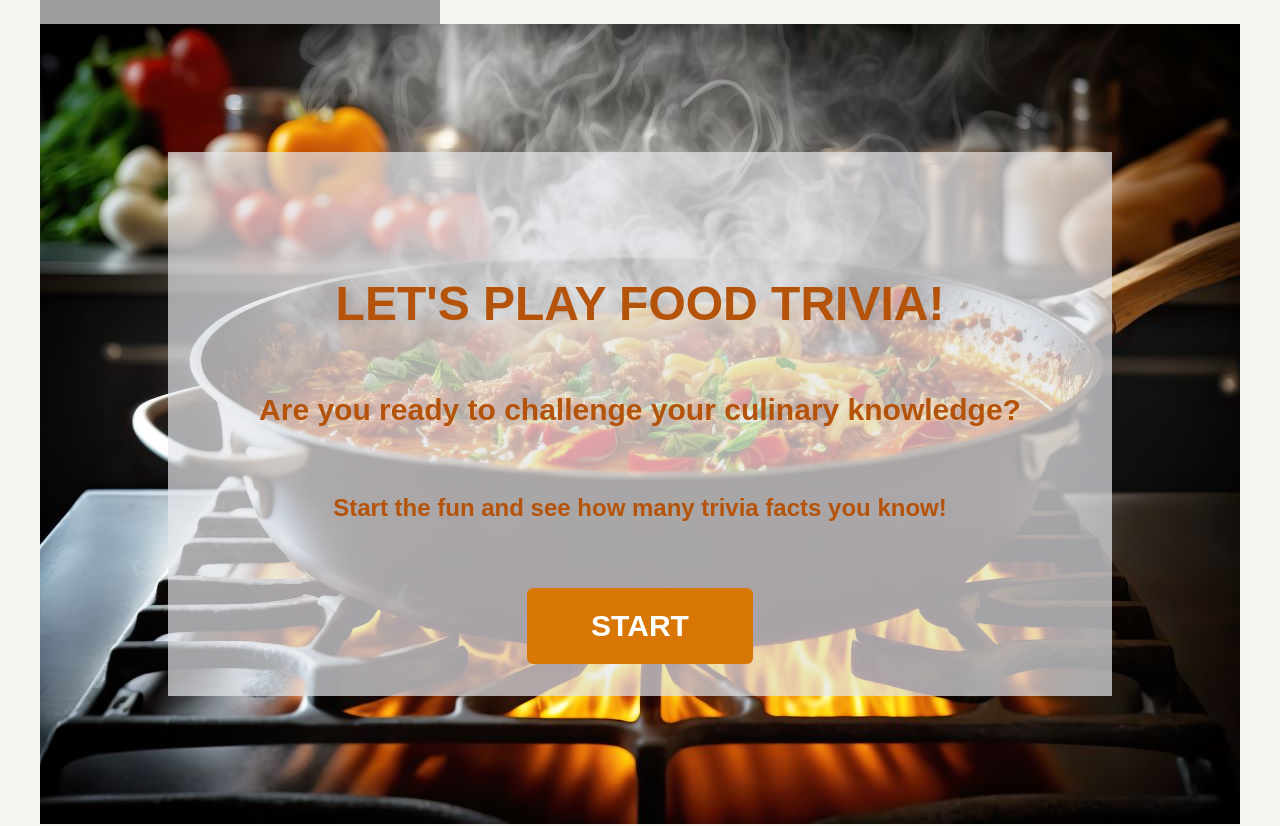
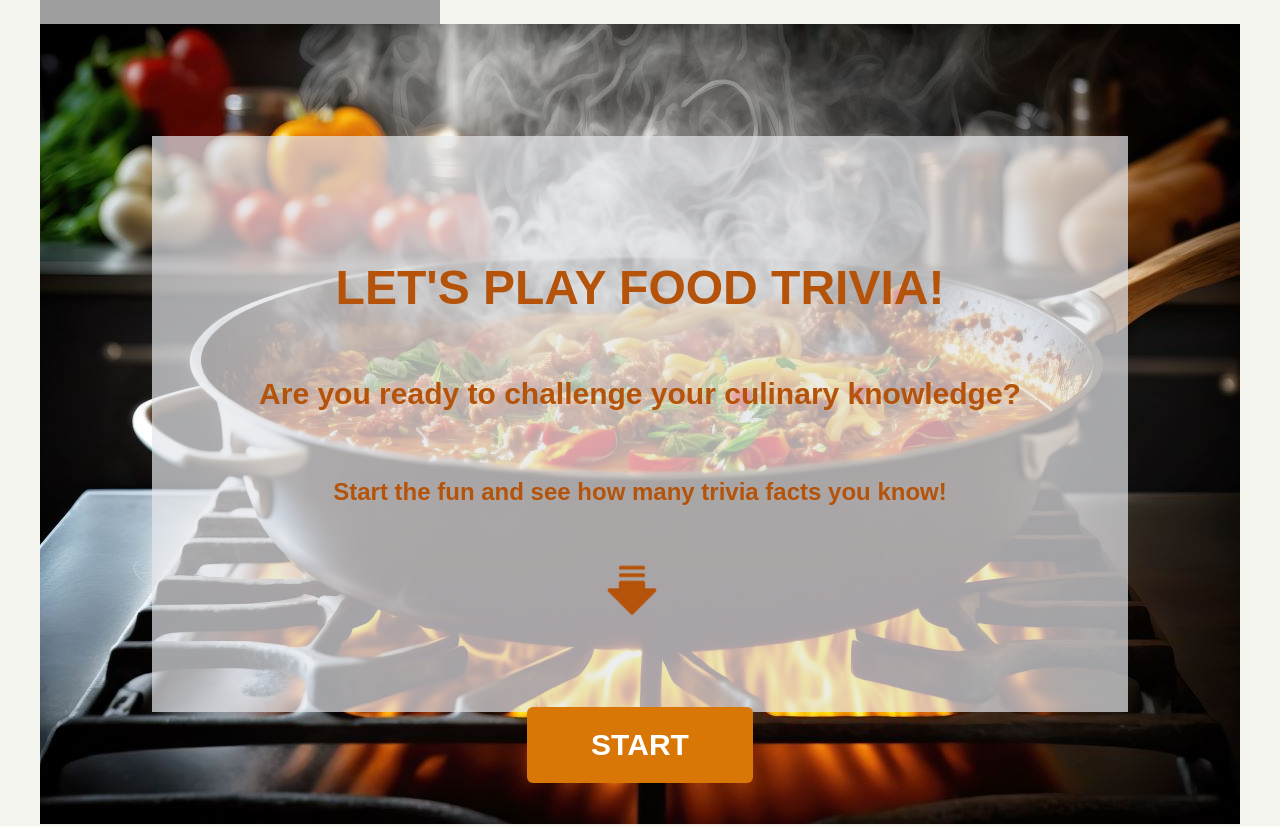
Before and after one commit to rosennabs/appetive, a React (Create React App) app in the folder frontend/: page /food-trivia in a window 1280 px wide. Shown: the part 340-1166 px from the top of the page. Built offline with nearby package versions, Linux system fonts and the light colour scheme; no server answers; grey boxes are pictures that could not be loaded.

Commit message:
Add bounce icon and more styling

```diff
--- a/frontend/src/components/NavBar/pages/FoodTrivia.jsx
+++ b/frontend/src/components/NavBar/pages/FoodTrivia.jsx
@@ -2,6 +2,7 @@ import React, { useState } from 'react'
 import { apiKey, host } from "../../../config";
 import axios from "axios";
 import TriviaGame from './TriviaGame';
+import { PiArrowFatLinesDownFill } from "react-icons/pi";
 
 export default function FoodTrivia() {
 
@@ -43,19 +44,31 @@ export default function FoodTrivia() {
 
   return (
 
-    <div className="font-bold text-amber-700 text-center relative">
+    <div className="flex flex-col items-center font-bold text-amber-700 text-center relative">
 
       <img src={require("../../../Images/simmering.jpg")} alt="culinary Image" className="w-full"
       />
-      <div className='bg-gray-200 bg-opacity-70 py-16 absolute top-32 left-32 right-32 bottom-32'>
+      <div className='bg-gray-200 bg-opacity-70 py-16 absolute top-28 left-28 right-28 bottom-28'>
         <h2 className="font-bold text-5xl my-16 uppercase  text-amber-700 text-center">
         Let's Play Food Trivia!
       </h2>
 
       <p className='text-3xl mb-16'>Are you ready to challenge your culinary knowledge?</p>
-      <p className='text-2xl mb-16'>Start the fun and see how many trivia facts you know!</p>
+        <p className='text-2xl mb-20'>Start the fun and see how many trivia facts you know!</p>
 
-      <button onClick={()=> fetchRandomTrivia()} type="button" className="bg-amber-600 hover:bg-amber-700 text-white font-bold py-5 px-16 rounded-md text-3xl">START</button>
+
+       <div className="flex justify-center items-center">
+
+      <svg className="text-6xl ml-56 animate-bounce">
+        <PiArrowFatLinesDownFill />
+      </svg>
+    </div>
+
+
+
+
+
+      <button onClick={()=> fetchRandomTrivia()} type="button" className="bg-amber-600 hover:bg-amber-700 text-white font-bold py-5 px-16 -mt-8 rounded-md text-3xl">START</button>
 
       </div>
 
```
